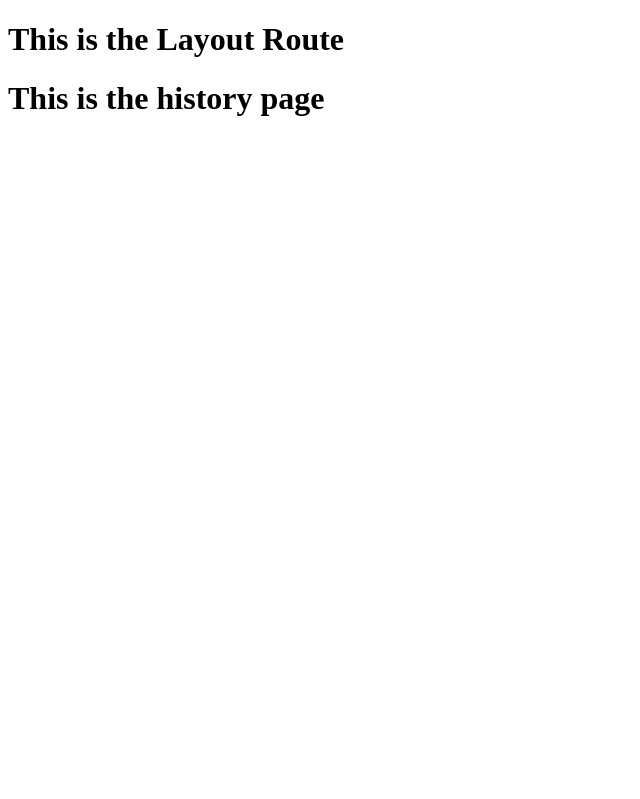
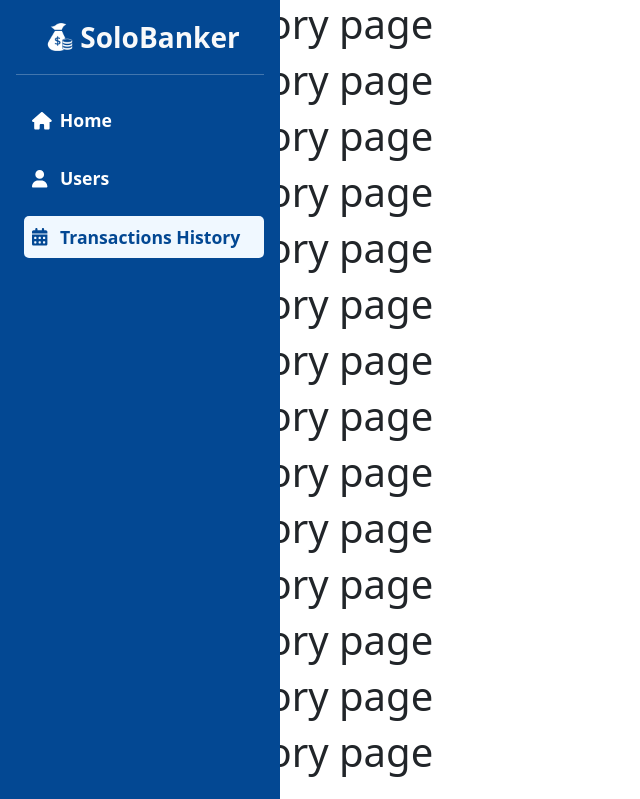
Before and after one commit to MariamAtef226/simple-banking-app, a React (Vite) app: page /#/history in a window 1280 px wide. Shown: the top 799 px of the page, without its empty margins (0-640 px from the left). Built offline with nearby package versions, Linux system fonts and the light colour scheme.

Commit message:
finished navbars

```diff
--- a/package.json
+++ b/package.json
@@ -12,6 +12,11 @@
     "preview": "vite preview"
   },
   "dependencies": {
+    "@fortawesome/fontawesome-svg-core": "^6.4.2",
+    "@fortawesome/free-solid-svg-icons": "^6.4.2",
+    "@fortawesome/react-fontawesome": "^0.2.0",
+    "bootstrap": "^5.3.2",
+    "font-awesome": "^4.7.0",
     "react": "^18.2.0",
     "react-dom": "^18.2.0",
     "react-router-dom": "^6.16.0"
--- /dev/null
+++ b/src/App.css
@@ -0,0 +1,64 @@
+:root {
+  --light-blue: #9cd5f3;
+  --dark-blue: #034893;
+  --mid-blue: #0097da;
+}
+
+/* Side NavBar Styling */
+
+.side-navbar {
+  background: var(--dark-blue);
+  width: 248px;
+  padding: 16px;
+  box-sizing: content-box;
+  height: 100vh;
+  position: fixed;
+}
+
+.sidebar hr {
+  color: white;
+}
+
+img.logo {
+  filter: invert(100%);
+}
+
+.sidebar a{
+    color:white;
+    font-size: 1.1rem;
+    text-decoration: none;
+    transition: all 0.15s ease-in;
+    width:100%;
+    display: block;
+    border-radius: 5px;
+    font-weight: bold;
+}
+
+.sidebar a:not(.my-link):hover {
+  color: var(--light-blue) !important;
+}
+
+.my-link {
+    background-color:aliceblue;
+    color: var(--dark-blue) !important;
+}
+
+/* Mobile navbar styling */
+
+.mob-navbar{
+    background-color: var(--dark-blue);
+
+}
+.navbar{
+  transition: all 0.4s linear;
+
+}
+
+.mob-navbar a{
+    border-radius: 5px;
+    font-weight: bold;
+    text-decoration: none;
+    transition: all 0.15s ease-in;
+    color:white;
+
+}
--- a/src/components/History.jsx
+++ b/src/components/History.jsx
@@ -4,6 +4,27 @@ export default function History() {
   return (
     <>
       <h1>This is the history page</h1>
+      <h1>This is the history page</h1>
+      <h1>This is the history page</h1>
+      <h1>This is the history page</h1>
+      <h1>This is the history page</h1>
+      <h1>This is the history page</h1>
+      <h1>This is the history page</h1>
+      <h1>This is the history page</h1>
+      <h1>This is the history page</h1>
+      <h1>This is the history page</h1>
+      <h1>This is the history page</h1>
+      <h1>This is the history page</h1>
+      <h1>This is the history page</h1>
+      <h1>This is the history page</h1>
+      <h1>This is the history page</h1>
+      <h1>This is the history page</h1>
+      <h1>This is the history page</h1>
+      <h1>This is the history page</h1>
+      <h1>This is the history page</h1>
+      <h1>This is the history page</h1>
+      <h1>This is the history page</h1>
+
     </>
   );
 }
--- a/src/components/Layout.jsx
+++ b/src/components/Layout.jsx
@@ -1,10 +1,13 @@
 import React from "react";
 import { Outlet } from "react-router-dom";
+import { Sidebar } from "./Sidebar";
+import { MobileNavbar } from "./MobileNavbar";
 
 export default function Layout() {
   return (
     <>
-      <h1>This is the Layout Route</h1>
+      <Sidebar/>
+      <MobileNavbar />
       <Outlet />
     </>
   );
--- /dev/null
+++ b/src/components/MobileNavbar.jsx
@@ -0,0 +1,70 @@
+import React from "react";
+import logo from "../assets/money.webp";
+
+import { FontAwesomeIcon } from "@fortawesome/react-fontawesome";
+import {
+  faHouse,
+  faUser,
+  faCalendarDays,
+} from "@fortawesome/free-solid-svg-icons";
+
+import { NavLink, useMatch } from "react-router-dom";
+
+export function MobileNavbar() {
+  const isActive = useMatch(":activeLink");
+
+  return (
+    <>
+      <div className="d-md-none mob-navbar pt-3 pb-3 ps-1 pe-1 navbar sticky-top">
+        <div className="d-flex justify-content-between align-items-center ">
+
+          <div className="justify-content-center fs-3 fw-bold text-light d-flex align-items-center">
+            <img src={logo} alt="logo" className='logo' width="40" />
+            <span>SoloBanker</span>
+          </div>
+
+          <ul className="nav nav-pills d-flex mb-auto">
+            <li className="nav-item ms-2 mb-2 mt-2">
+              <NavLink
+                to="/"
+                className={`p-2  ${!isActive ? "my-link" : null}`}
+              >
+                <FontAwesomeIcon icon={faHouse}  className='ps-1 pe-1'/>
+              </NavLink>
+            </li>
+
+            <li className="nav-item ms-2 mb-2 mt-2">
+              <NavLink
+                to="/users"
+                className={`p-2   ${
+                  isActive
+                    ? isActive.pathname == "/users"
+                      ? "my-link"
+                      : null
+                    : null
+                }`}
+              >
+                <FontAwesomeIcon icon={faUser} className='ps-1 pe-1' />
+              </NavLink>
+            </li>
+
+            <li className="nav-item ms-2 mb-2 mt-2">
+              <NavLink
+                to="/history"
+                className={`p-2   ${
+                  isActive
+                    ? isActive.pathname == "/history"
+                      ? "my-link"
+                      : null
+                    : null
+                } `}
+              >
+                <FontAwesomeIcon icon={faCalendarDays} className='ps-1 pe-1' />
+              </NavLink>
+            </li>
+          </ul>
+        </div>
+      </div>
+    </>
+  );
+}
--- /dev/null
+++ b/src/components/Sidebar.jsx
@@ -0,0 +1,75 @@
+import React from "react";
+import logo from "../assets/money.webp";
+
+import { FontAwesomeIcon } from "@fortawesome/react-fontawesome";
+import {
+  faHouse,
+  faUser,
+  faCalendarDays,
+} from "@fortawesome/free-solid-svg-icons";
+
+import { NavLink, useMatch } from "react-router-dom";
+
+export function Sidebar() {
+  const isActive = useMatch(":activeLink");
+
+  return (
+    <>
+      <div className="sidebar d-none d-md-block">
+        <div className="side-navbar d-flex flex-column justify-content-between">
+          <div>
+            <div className="justify-content-center fs-3 fw-bold text-light d-flex align-items-center">
+              <img src={logo} alt="logo" width="40"  className='logo' />
+              <span>SoloBanker</span>
+            </div>
+            <hr />
+
+            <ul className="nav nav-pills flex-column mt-3 mb-auto">
+              <li className="nav-item ms-2 mb-2 mt-2">
+                <NavLink
+                  to="/"
+                  className={`p-2  ${!isActive ? "my-link" : null}`}
+                >
+                  <FontAwesomeIcon icon={faHouse} className="pe-2" />
+                  Home
+                </NavLink>
+              </li>
+
+              <li className="nav-item ms-2 mb-2 mt-2">
+                <NavLink
+                  to="/users"
+                  className={`p-2   ${
+                    isActive
+                      ? isActive.pathname == "/users"
+                        ? "my-link"
+                        : null
+                      : null
+                  }`}
+                >
+                  <FontAwesomeIcon icon={faUser} className="pe-2" />
+                  &nbsp;Users
+                </NavLink>
+              </li>
+
+              <li className="nav-item ms-2 mb-2 mt-2">
+                <NavLink
+                  to="/history"
+                  className={`p-2   ${
+                    isActive
+                      ? isActive.pathname == "/history"
+                        ? "my-link"
+                        : null
+                      : null
+                  } `}
+                >
+                  <FontAwesomeIcon icon={faCalendarDays} className="pe-2" />
+                  &nbsp;Transactions History
+                </NavLink>
+              </li>
+            </ul>
+          </div>
+        </div>
+      </div>
+    </>
+  );
+}
--- a/src/main.jsx
+++ b/src/main.jsx
@@ -1,5 +1,9 @@
 import React from "react";
 import ReactDOM from "react-dom/client";
+import 'bootstrap/dist/css/bootstrap.min.css';
+import "./App.css";
+import "./scripts/script.js"
+
 import { HashRouter, Routes, Route } from "react-router-dom";
 
 import Layout from "./components/Layout";
--- /dev/null
+++ b/src/scripts/script.js
@@ -0,0 +1,21 @@
+
+/* navbar scroll hiding */
+
+var lastScrollTop; // This Varibale will store the top position
+
+window.addEventListener('scroll', function () {
+    let navbar = document.querySelector('.navbar'); // Get The NavBar
+    var scrollTop = window.scrollY || document.documentElement.scrollTop;
+    //This line will get the location on scroll
+
+    if (scrollTop > lastScrollTop) { //if it will be greater than the previous
+        navbar.style.top = '-80px';
+        //set the value to the negetive of height of navbar
+    }
+
+    else {
+        navbar.style.top = '0';
+    }
+
+    lastScrollTop = scrollTop;
+});
```
Also changed, not shown: 1 other file (tests, documents, lock files or other folders).
